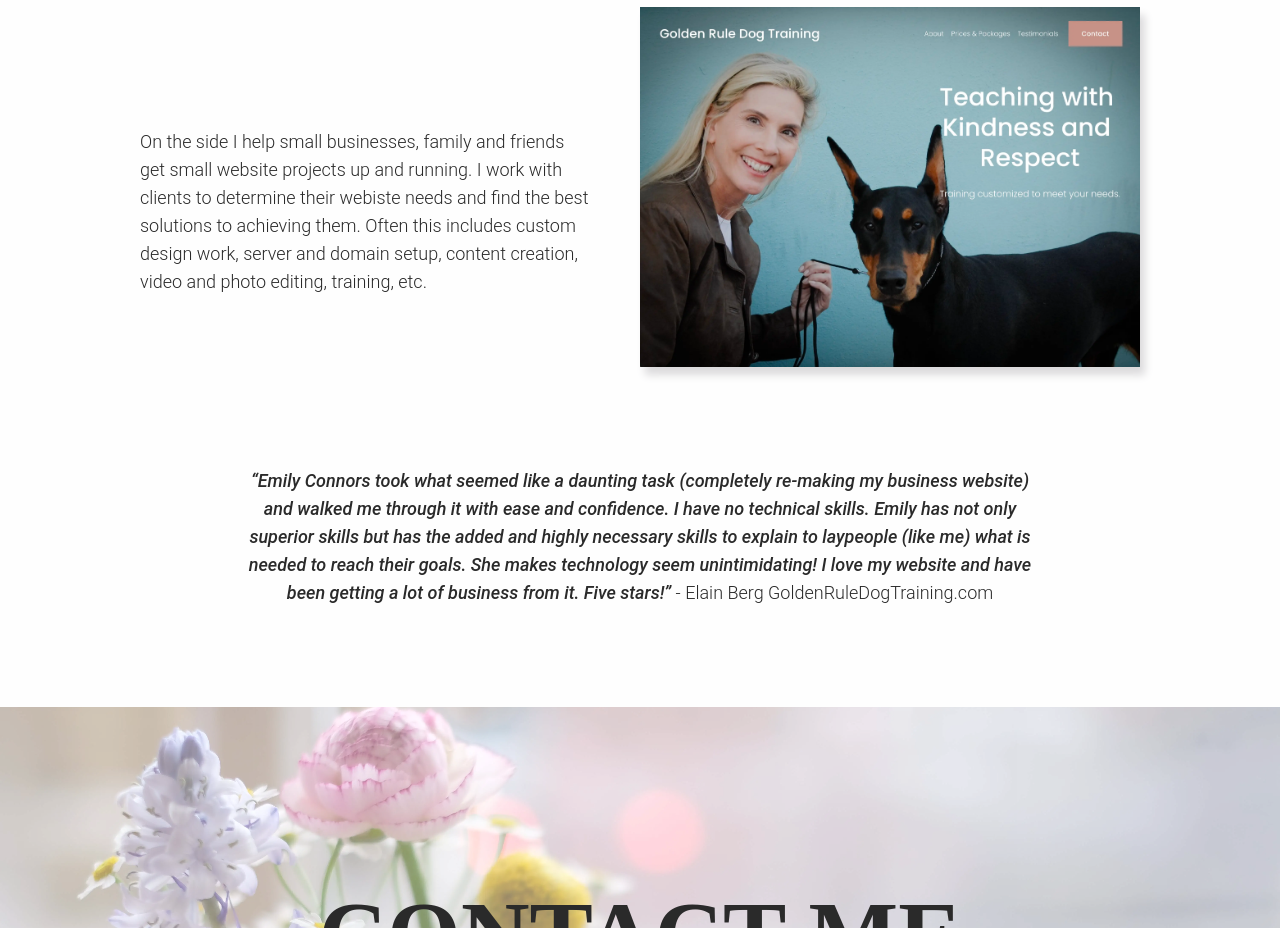
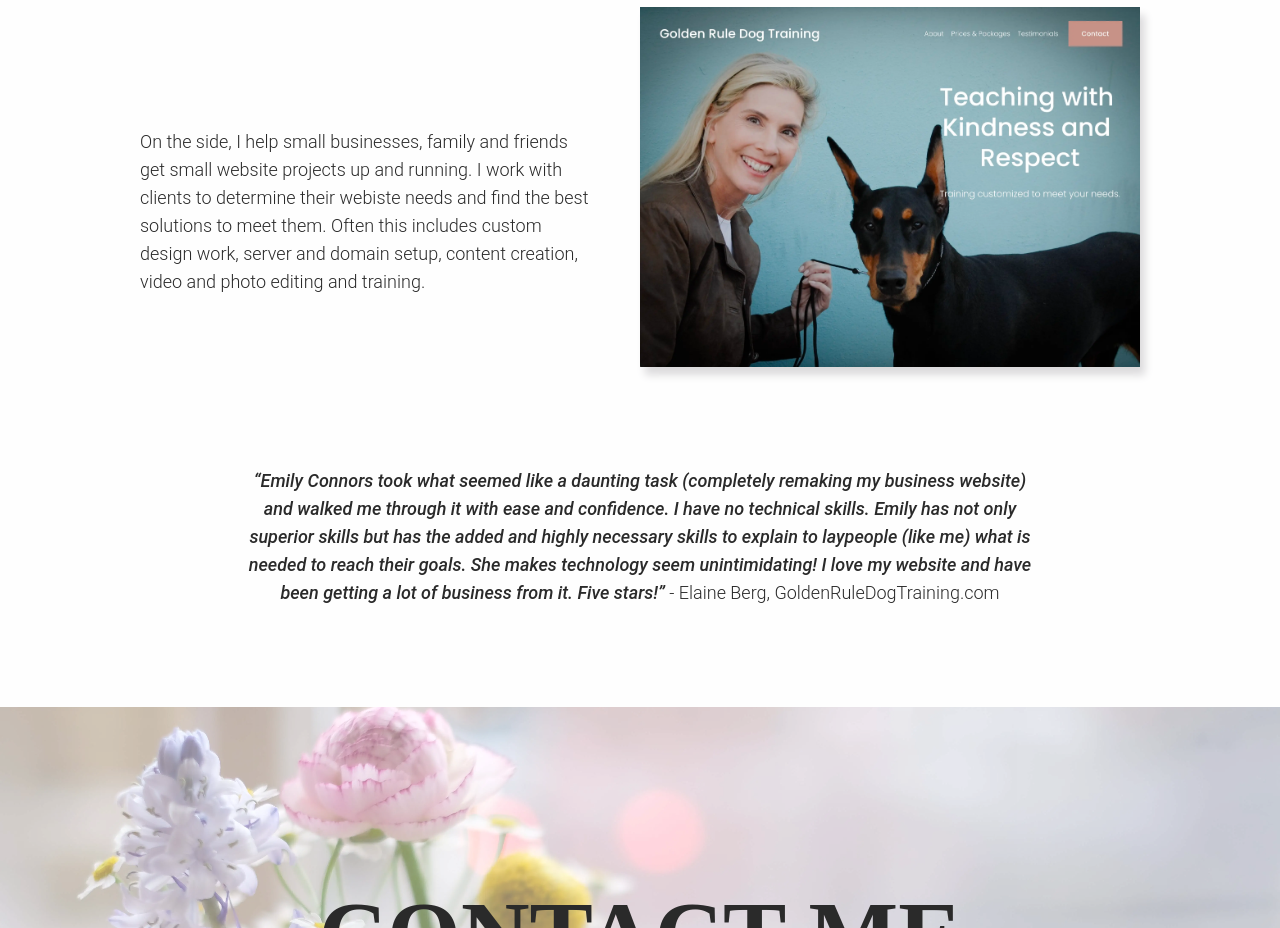
Before and after one commit to emilyjconnors/personal, a Gatsby site: page / in a window 1280 px wide. Shown: the part 7390-8318 px from the top of the page. Built offline with nearby package versions, Linux system fonts and the light colour scheme; Gatsby itself is replaced by a stand-in of ours.

Commit message:
content text updates

```diff
--- a/src/pages/blog.js
+++ b/src/pages/blog.js
@@ -32,7 +32,7 @@ const BlogPage = () => {
                 <div className="content-wrapper">
                     <span className="hightlight-title">Coming Back Soon!</span>
 
-                    <p className="intro-text"><b>My Blog is currently undergoing a redesign. Please come back soon to read from a collective of perspectives and personal experiences from people in the handicapped community.  Here, each author has unique insights on a topic -- from having lived it already. And although I'm sure similar content is out there already on the World Wide Web, I hope you find our stories interesting and informative. At the very least, you'll get to know a little about me and my life with Spinal Muscular Atrophy.</b></p>
+                    <p className="intro-text"><b>My Blog is currently undergoing a redesign. Please come back soon to read a collection of perspectives and personal experiences from people in the handicapped community.  Here, each author has unique insights on a topic -- from having lived it already. And although I'm sure similar content is out there already on the World Wide Web, I hope you find our stories interesting and informative. At the very least, you'll get to know a little about me and my life with Spinal Muscular Atrophy.</b></p>
 
                     <div className="buttons">
                         <Link to="/">Return Home</Link>
--- a/src/pages/index.js
+++ b/src/pages/index.js
@@ -263,9 +263,9 @@ const IndexPage = () => {
                 <div className="content-wrapper">
                     <h4>Freelance</h4>
                     <div className="freelance">
-                        <p>On the side I help small businesses, family and friends get small website projects up and running. I work with clients to determine their webiste needs and find the best solutions to achieving them. Often this includes custom design work, server and domain setup, content creation, video and photo editing, training, etc.</p>
+                        <p>On the side, I help small businesses, family and friends get small website projects up and running. I work with clients to determine their webiste needs and find the best solutions to meet them. Often this includes custom design work, server and domain setup, content creation, video and photo editing and training.</p>
                         <StaticImage src="../assets/goldenruledogtraining.webp" alt="Golden Rule Dog Training"/>
-                        <p className="quote"><q>Emily Connors took what seemed like a daunting task (completely re-making my business website) and walked me through it with ease and confidence.  I have no technical skills.  Emily has not only superior skills but has the added and highly necessary skills to explain to laypeople (like me) what is needed to reach their goals.  She makes technology seem unintimidating!  I love my website and have been getting a lot of business from it.  Five stars!</q> - Elain Berg GoldenRuleDogTraining.com</p>
+                        <p className="quote"><q>Emily Connors took what seemed like a daunting task (completely remaking my business website) and walked me through it with ease and confidence.  I have no technical skills.  Emily has not only superior skills but has the added and highly necessary skills to explain to laypeople (like me) what is needed to reach their goals.  She makes technology seem unintimidating!  I love my website and have been getting a lot of business from it.  Five stars!</q> - Elaine Berg, GoldenRuleDogTraining.com</p>
                     </div>
                 </div>
             </section>
```
Also changed, not shown: 4 other files.
